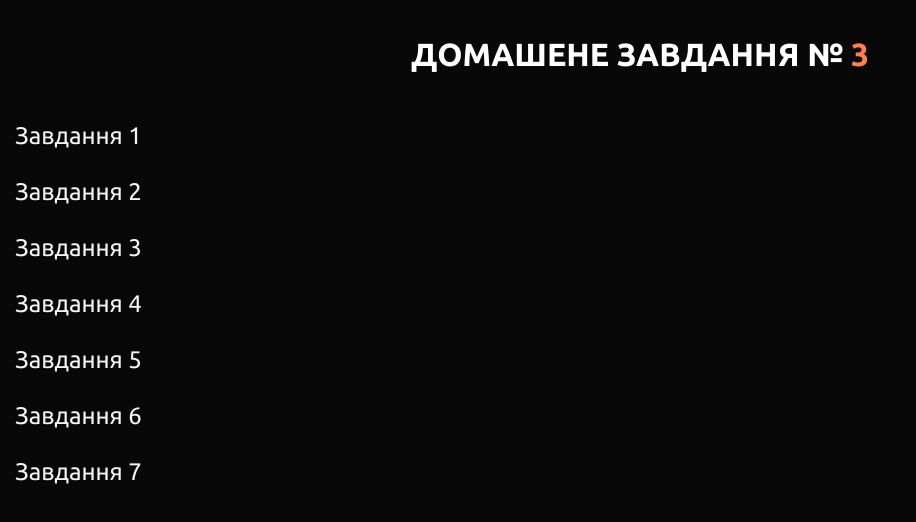
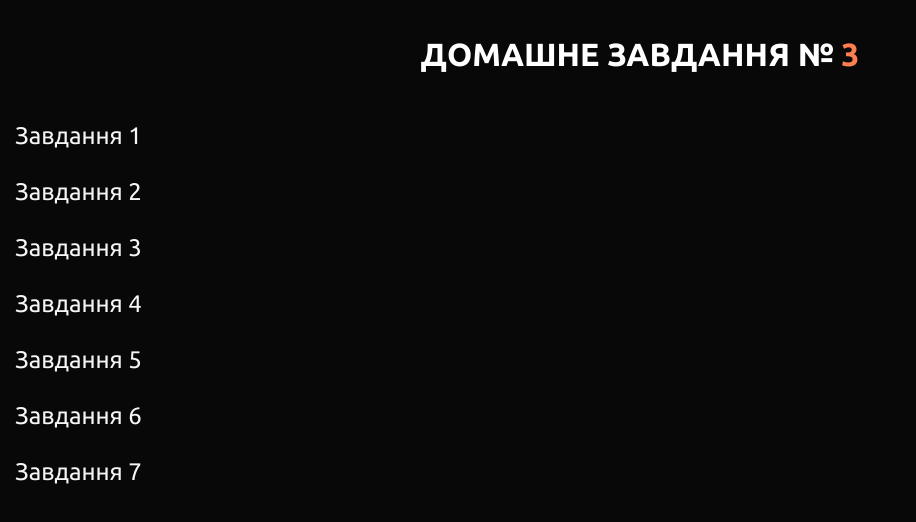
Before and after one commit to mooolch/js, a plain HTML site: page lesson-3/index.html in a window 1280 px wide. Shown: the whole page, without its empty margins (0-916 px from the left). Drawn offline with Linux system fonts and the light colour scheme.

Commit message:
Update index.html

```diff
--- a/lesson-3/index.html
+++ b/lesson-3/index.html
@@ -13,7 +13,7 @@
 <body>
 	<main class="page">
 		<div class="page__content">
-			<h1>Домашене завдання № <span>3</span></h1>
+			<h1>Домашне завдання № <span>3</span></h1>
 			<div class="page__links">
 				<a class="page__link" target="_blank" href="html/task-1.html">Завдання 1</a>
 				<a class="page__link" target="_blank" href="html/task-2.html">Завдання 2</a>
```
